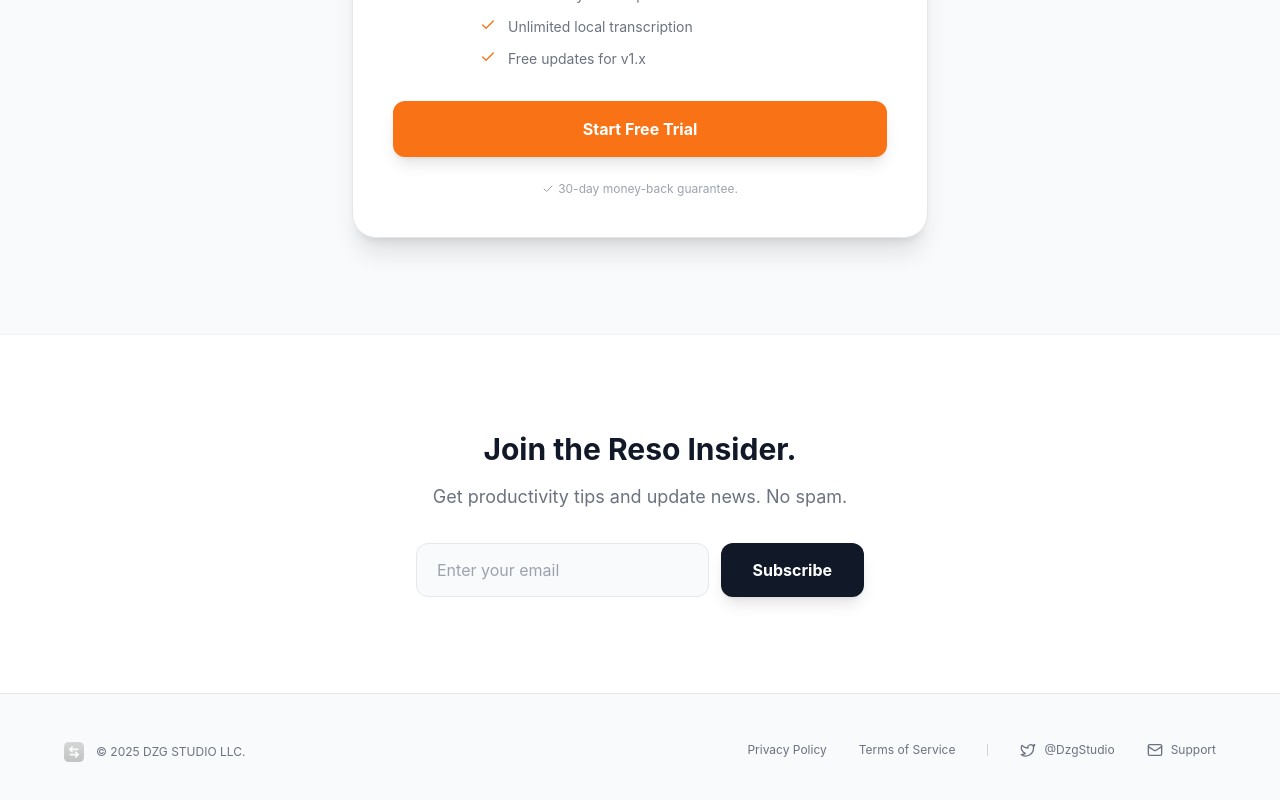
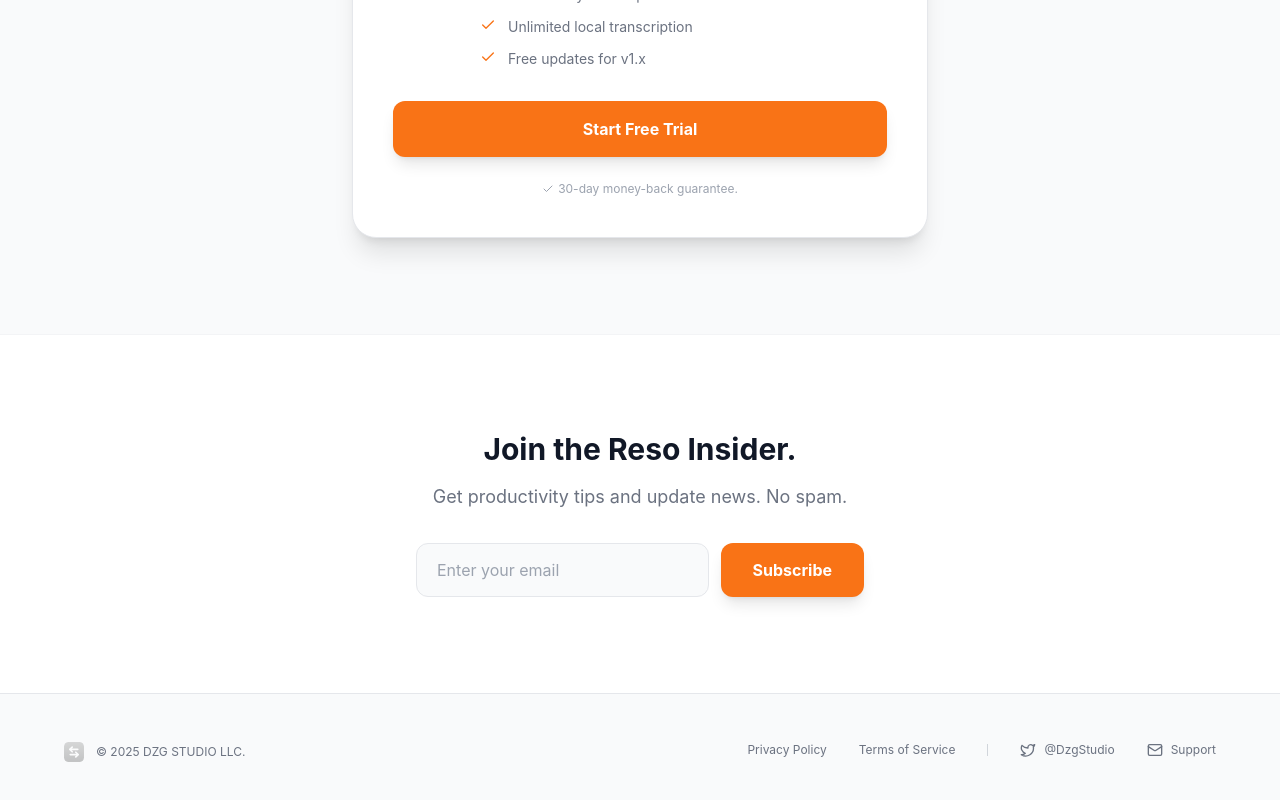
Before and after one commit to yg1112/ResoWebsite, a React (Vite) app: page / in a window 1280 px wide. Shown: the part 5004-5804 px from the top of the page. Built offline with nearby package versions, Linux system fonts and the light colour scheme; the HTML template or start-up script is replaced by a standard one.

Commit message:
Refactor: Change subscribe button color to orange
Co-authored-by: gaoyukun1205 <gaoyukun1205@gmail.com>

```diff
--- a/src/App.jsx
+++ b/src/App.jsx
@@ -873,7 +873,7 @@ const ResoLanding = () => {
               />
               <button
                 type="submit"
-                className="px-8 py-3.5 bg-gray-900 text-white font-bold rounded-xl hover:bg-gray-800 transition-all shadow-lg hover:shadow-xl hover:-translate-y-0.5 whitespace-nowrap"
+                className="px-8 py-3.5 bg-orange-500 text-white font-bold rounded-xl hover:bg-orange-600 transition-all shadow-lg hover:shadow-xl hover:-translate-y-0.5 whitespace-nowrap"
               >
                 Subscribe
               </button>
```
